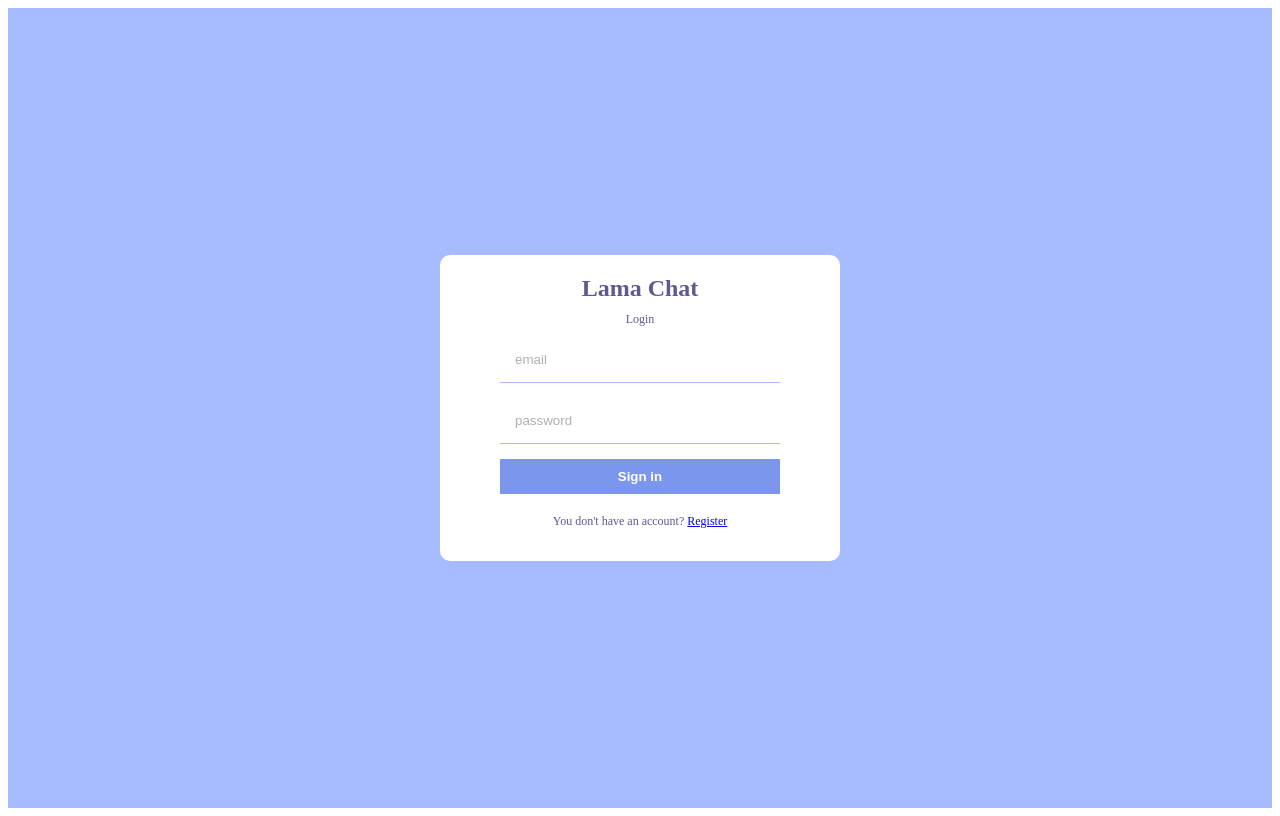
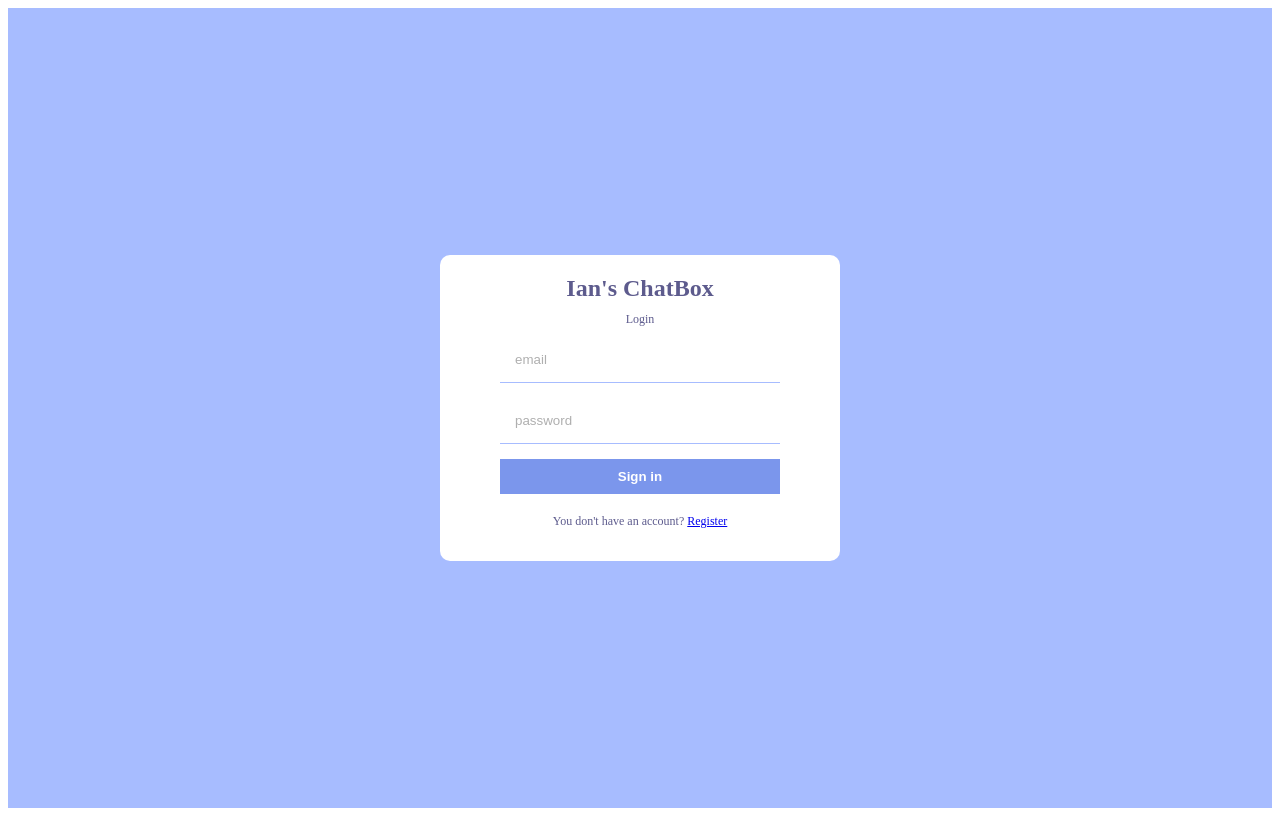
Before and after one commit to icp049/reusable_chatApp, a React (Create React App) app: page /login in a window 1280 px wide. Built offline with nearby package versions, Linux system fonts and the light colour scheme; no server answers.

Commit message:
changed login

```diff
--- a/package.json
+++ b/package.json
@@ -9,6 +9,7 @@
     "firebase": "^10.1.0",
     "react": "^18.2.0",
     "react-dom": "^18.2.0",
+    "react-router-dom": "^6.15.0",
     "react-scripts": "5.0.1",
     "sass": "^1.64.1",
     "web-vitals": "^2.1.4"
--- a/src/Pages/Login.jsx
+++ b/src/pages/Login.jsx
@@ -22,7 +22,7 @@ const Login = () => {
   return (
     <div className="formContainer">
       <div className="formWrapper">
-        <span className="logo">Lama Chat</span>
+        <span className="logo">Ian's ChatBox</span>
         <span className="title">Login</span>
         <form onSubmit={handleSubmit}>
           <input type="email" placeholder="email" />
```
Also changed, not shown: src/components/Chat.jsx (renamed from src/Components/Chat.jsx), src/components/Chats.jsx (renamed from src/Components/Chats.jsx), src/components/Input.jsx (renamed from src/Components/Input.jsx), src/components/Message.jsx (renamed from src/Components/Message.jsx), src/components/Messages.jsx (renamed from src/Components/Messages.jsx), src/components/Navbar.jsx (renamed from src/Components/Navbar.jsx), src/components/Search.jsx (renamed from src/Components/Search.jsx), src/components/Sidebar.jsx (renamed from src/Components/Sidebar.jsx), src/pages/Home.jsx (renamed from src/Pages/Home.jsx), src/pages/Register.jsx (renamed from src/Pages/Register.jsx), 1 other file (tests, documents, lock files or other folders).
